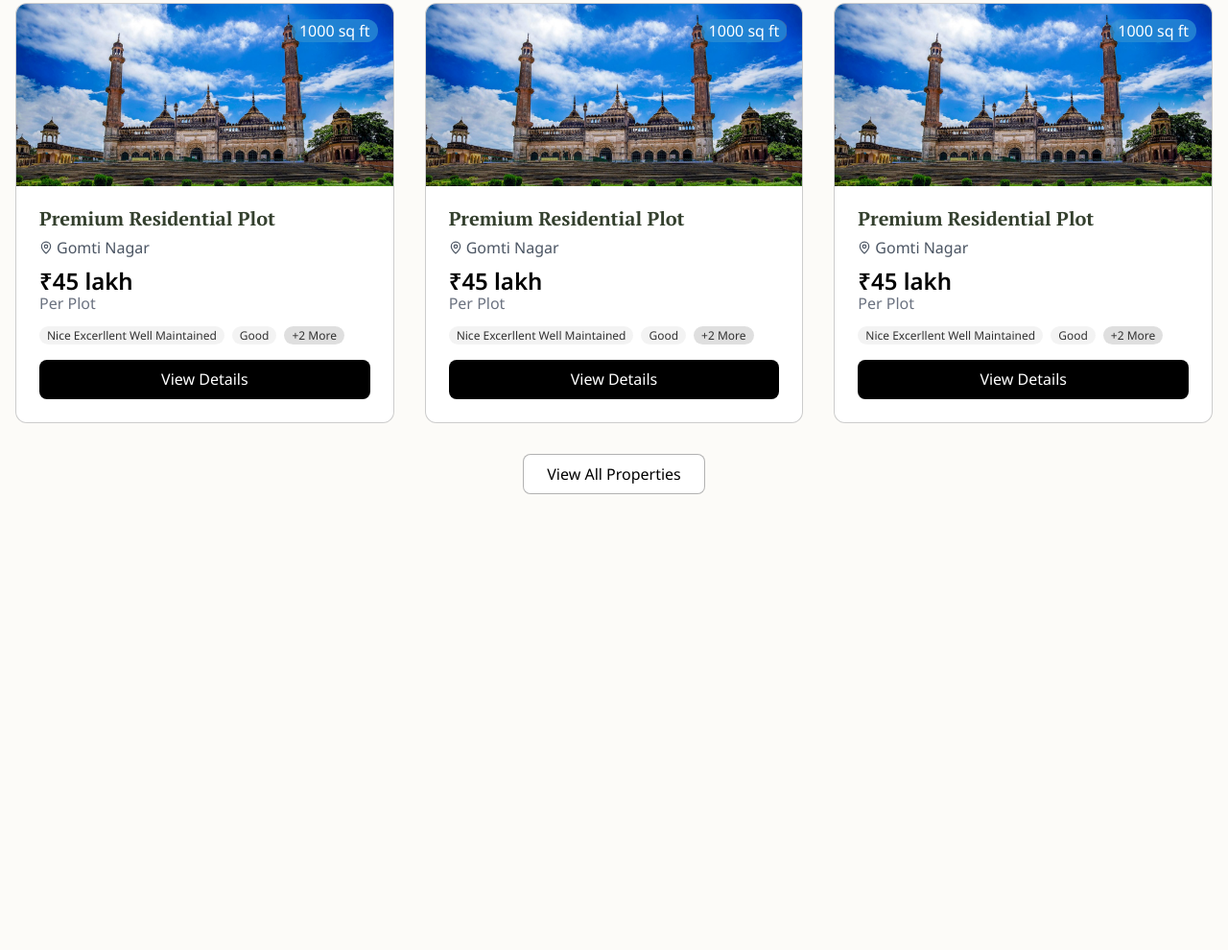
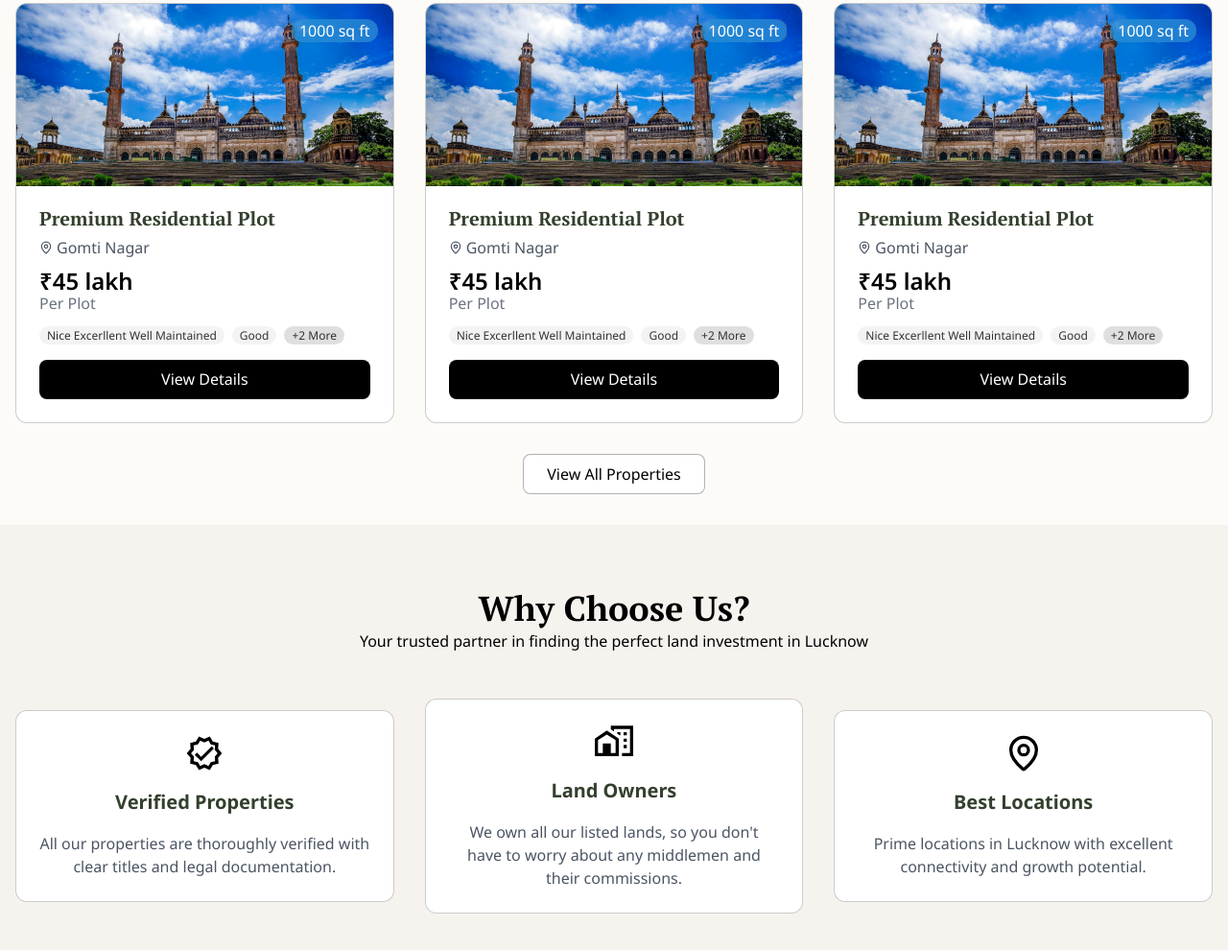
Before and after one commit to devIncogni/land-listing-webapp, a website built with webpack: page src/template.htm in a window 1280 px wide. Shown: the part 978-1968 px from the top of the page at 96% size. Before the commit the page ends 1525 px from the top, so only its background shows below. Built offline with nearby package versions, Linux system fonts and the light colour scheme.

Commit message:
Created and Styled a Why Choose Us section

```diff
--- a/src/styles/styles.css
+++ b/src/styles/styles.css
@@ -109,3 +109,57 @@ body {
     margin: auto;
     max-width: 1400px;
 }
+
+/* #region Why Choose Us Styling */
+.why-choose-us {
+    background-color: #f6f3ef;
+    padding: 4rem 0;
+}
+
+.why-choose-us-cards-container {
+    display: grid;
+    grid-template-columns: repeat(auto-fit, minmax(20rem, 1fr));
+    gap: 2rem;
+
+    justify-content: center;
+    justify-items: stretch;
+
+    align-items: center;
+}
+
+.why-choose-us-cards-container>.card {
+    display: flex;
+    flex-direction: column;
+    align-items: center;
+    text-align: center;
+
+    padding: 1.5rem;
+}
+
+.why-choose-us-card-icon {
+    /* margin-top: 1.5rem; */
+}
+
+.why-choose-us-card-icon>img {
+    object-fit: contain;
+    object-position: center;
+
+    width: 2.5rem;
+    /* aspect-ratio: 1; */
+}
+
+.why-choose-us-card-text {
+    padding-top: 1rem;
+}
+
+.why-choose-us-card-text>h3 {
+    font-size: 1.25rem;
+    margin-bottom: 1rem;
+    color: #34402e;
+}
+
+.why-choose-us-card-text>p {
+    color: #4b5563;
+}
+
+/* #endregion Why Choose Us Styling */
--- a/src/template.htm
+++ b/src/template.htm
@@ -287,8 +287,52 @@
     <!-- #endregion Land Cards -->
 
     <!-- #region Why Choose Us -->
-    <div class="why-choose-us">
+    <div class="why-choose-us general-section">
+      <div class="general-section-heading">
+        <h2>Why Choose Us?</h2>
+        <p>
+          Your trusted partner in finding the perfect land investment in Lucknow
+        </p>
+      </div>
 
+      <div class="general-section-subcontainer why-choose-us-cards-container">
+        <div class="card">
+          <div class="why-choose-us-card-icon">
+            <img src="./assets/why-choose-us/check-decagram-outline.svg" />
+          </div>
+          <div class="why-choose-us-card-text">
+            <h3>Verified Properties</h3>
+            <p>
+              All our properties are thoroughly verified with clear titles and
+              legal documentation.
+            </p>
+          </div>
+        </div>
+        <div class="card">
+          <div class="why-choose-us-card-icon">
+            <img src="./assets/why-choose-us/home-city-outline.svg" />
+          </div>
+          <div class="why-choose-us-card-text">
+            <h3>Land Owners</h3>
+            <p>
+              We own all our listed lands, so you don't have to worry about any
+              middlemen and their commissions.
+            </p>
+          </div>
+        </div>
+        <div class="card">
+          <div class="why-choose-us-card-icon">
+            <img src="./assets/why-choose-us/loaction.svg" />
+          </div>
+          <div class="why-choose-us-card-text">
+            <h3>Best Locations</h3>
+            <p>
+              Prime locations in Lucknow with excellent connectivity and growth
+              potential.
+            </p>
+          </div>
+        </div>
+      </div>
     </div>
     <!-- #endregion Why Choose Us -->
 
```
Also changed, not shown: src/assets/why-choose-us/check-decagram-outline.svg (added), src/assets/why-choose-us/home-city-outline.svg (added), src/assets/why-choose-us/loaction.svg (added).
